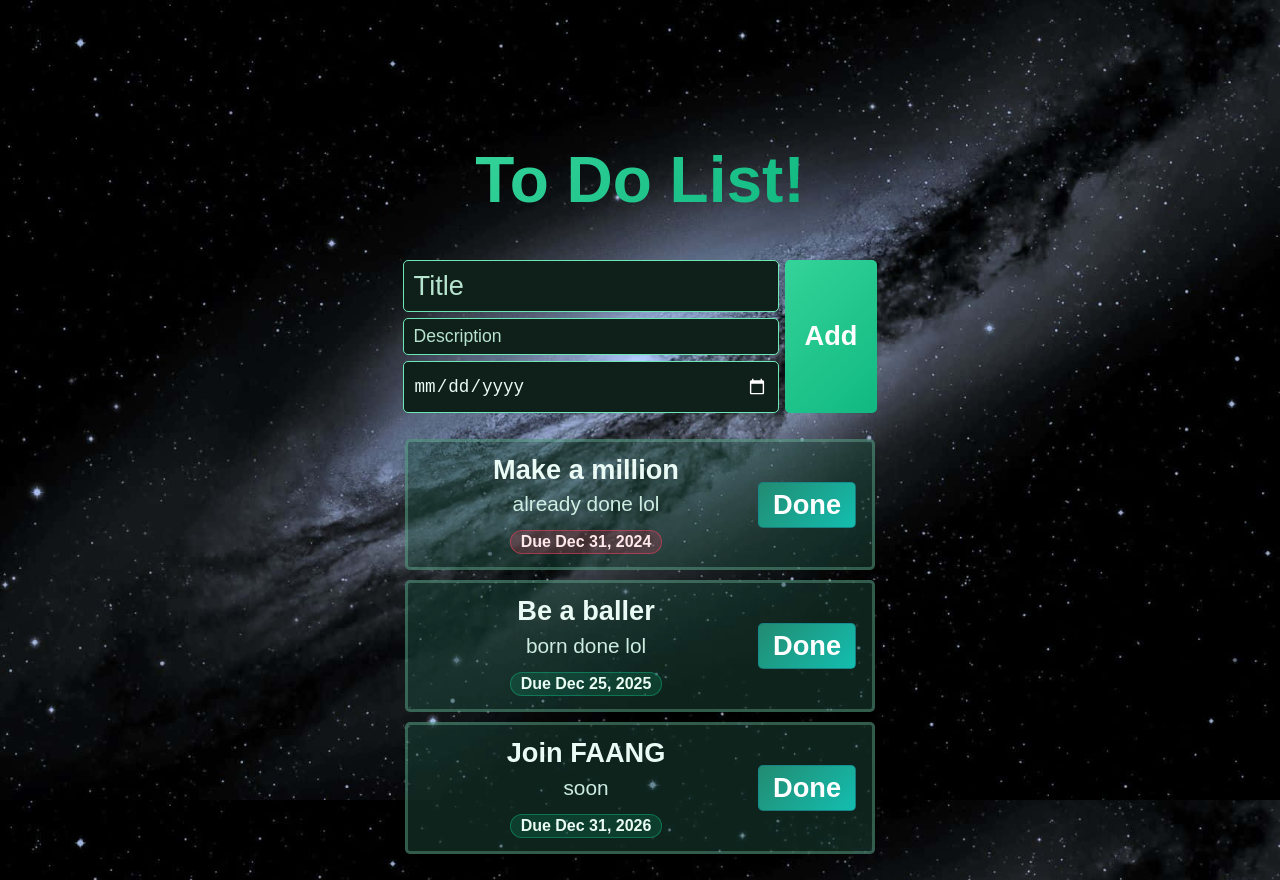
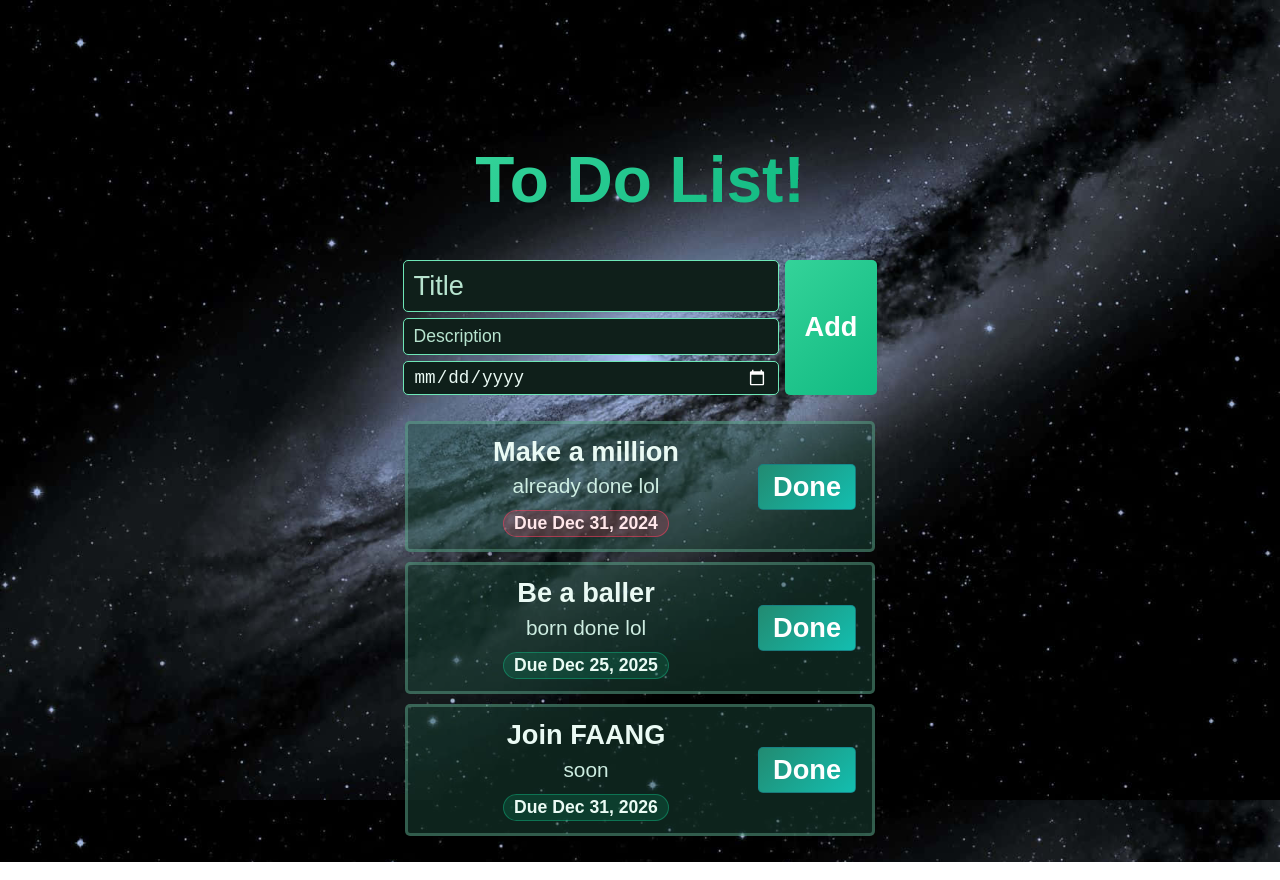
Before and after one commit to ryan-helou/Todo-List, a React (Vite) app: page / in a window 1280 px wide. Built offline with nearby package versions, Linux system fonts and the light colour scheme.

Commit message:
Update index.css

```diff
--- a/src/index.css
+++ b/src/index.css
@@ -67,12 +67,12 @@ button{
     border-radius: 5px;
 }
 .date-input{
-    height: 34px;
+    height: 12px;
     background: #0F1F1A;
     border: 1px solid #6EE7B7;
     color: #EAFAF4;
     font-size: 1.1rem;
-    padding: 8px 10px;
+    padding: 10px;
     border-radius: 5px;
     color-scheme: dark;
 }
@@ -129,10 +129,10 @@ li{
 
 .date-chip {
   display: inline-block;
-  margin-top: 6px;
+  margin-top: 4px;
   padding: 2px 10px;
   border-radius: 999px;
-  font-size: 1rem;
+  font-size: 1.1rem;
   font-weight: 600;
   background: rgba(16, 185, 129, 0.18);
   border: 1px solid rgba(16, 185, 129, 0.45);
```
